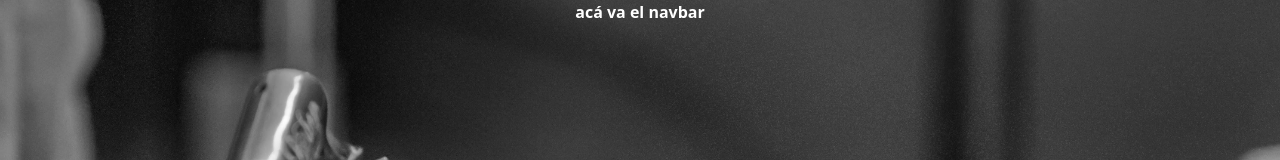
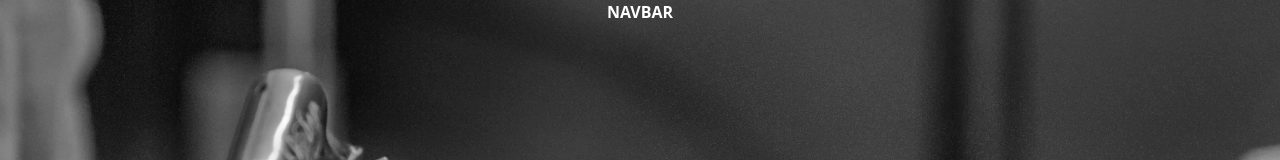
Before and after one commit to Innovaton0/Mimi-Sofm-final-project, a Vue app: page /home in a window 1280 px wide. Shown: the top 160 px of the page. Built offline with nearby package versions, Linux system fonts and the light colour scheme.

Commit message:
little change

```diff
--- a/src/components/Home.vue
+++ b/src/components/Home.vue
@@ -4,7 +4,7 @@
 
   <!-- IMAGEN -->
 <section class="bg-[url('/src/assets/pexels-photo-955938.jpeg')] bg-cover h-[70vh]">
-  <h1 class="font-bold text-white text-center">acá va el navbar</h1>
+  <h1 class="font-bold text-white text-center">NAVBAR</h1>
 
   <!-- BOTONES -->
   <div class="flex justify-around items-center mt-[26rem] font-bold w-full">
```
